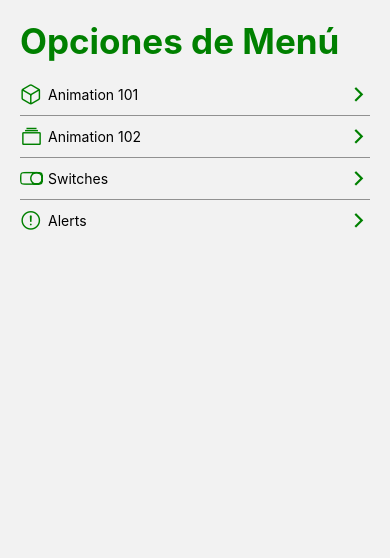
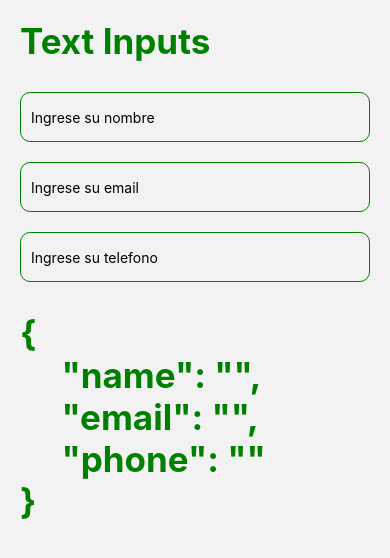
Before and after one commit to leedd87/reactNativeComponents, a React Native app: screen /TextInputScreen in a window 390 px wide. Shown: the top 558 px of the page. Built offline with nearby package versions, Linux system fonts and the light colour scheme.

Commit message:
add textinput component

```diff
--- a/src/data/menuItems.tsx
+++ b/src/data/menuItems.tsx
@@ -22,5 +22,10 @@
         name: 'Alerts',
         icon: 'alert-circle-outline',
         component: 'AlertScreen'
+    },
+    {
+        name: 'Text Inputs',
+        icon: 'document-text-outline',
+        component: 'TextInputScreen'
     }
 ]
--- a/src/navigator/Navigator.tsx
+++ b/src/navigator/Navigator.tsx
@@ -5,6 +5,7 @@
 import { Animation102Screen } from '../screens/Animation102Screen';
 import { SwitchScreen } from '../screens/SwitchScreen';
 import { AlertScreen } from '../screens/AlertScreen';
+import { TextInputScreen } from '../screens/TextInputScreen';
 
 const Stack = createStackNavigator();
 
@@ -18,6 +19,7 @@
             <Stack.Screen name="Animation102Screen" component={Animation102Screen} />
             <Stack.Screen name="SwitchScreen" component={SwitchScreen} />
             <Stack.Screen name="AlertScreen" component={AlertScreen} />
+            <Stack.Screen name="TextInputScreen" component={TextInputScreen} />
         </Stack.Navigator>
     );
 }
--- /dev/null
+++ b/src/screens/TextInputScreen.tsx
@@ -0,0 +1,63 @@
+import React, { useState } from 'react'
+import { StyleSheet, TextInput, View } from 'react-native'
+import { HeaderTitle } from '../components/HeaderTitle'
+import { styles } from '../theme/appTheme'
+
+export const TextInputScreen = () => {
+
+    const [form, setForm] = useState({
+        name: '',
+        email: '',
+        phone: '',
+    })
+
+    const onChange = (value: string, field: string) => {
+
+        setForm({
+            ...form,
+            [field]: value
+        })
+
+    }
+
+    return (
+        <View style={styles.globalMargin}>
+            <HeaderTitle title='Text Inputs' />
+            <TextInput
+                style={stylesScreen.inputStyle}
+                placeholder='Ingrese su nombre'
+                autoCorrect={false}
+                autoCapitalize='words'
+                onChangeText={value => onChange(value, 'name')}
+
+            />
+            <TextInput
+                style={stylesScreen.inputStyle}
+                placeholder='Ingrese su email'
+                autoCorrect={false}
+                autoCapitalize='none'
+                onChangeText={value => onChange(value, 'email')}
+                keyboardType='email-address'
+                keyboardAppearance='dark'
+            />
+            <TextInput
+                style={stylesScreen.inputStyle}
+                placeholder='Ingrese su telefono'
+                onChangeText={value => onChange(value, 'phone')}
+                keyboardType='phone-pad'
+            />
+            <HeaderTitle title={JSON.stringify(form, null, 5)} />
+        </View>
+    )
+}
+
+const stylesScreen = StyleSheet.create({
+    inputStyle: {
+        borderWidth: 1,
+        borderColor: 'green',
+        height: 50,
+        paddingHorizontal: 10,
+        borderRadius: 10,
+        marginVertical: 10,
+    }
+})
```
